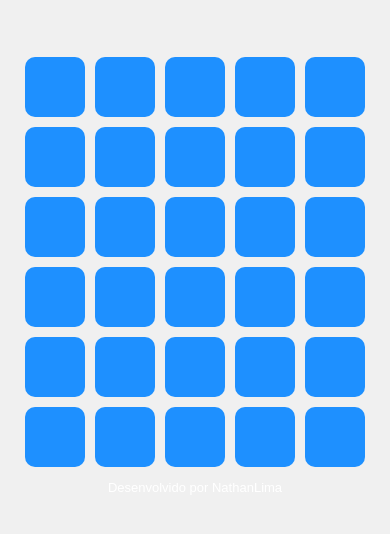
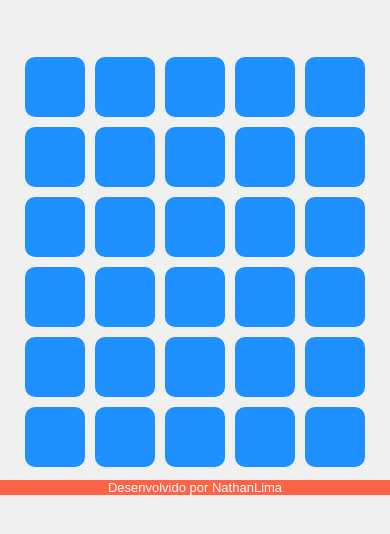
Before and after one commit to nathanlima7/registro-estoque, a plain HTML site: page index.html in a window 390 px wide. Shown: the part 80-614 px from the top of the page. Drawn offline with Linux system fonts and the light colour scheme.

Commit message:
style.css

```diff
--- a/style.css
+++ b/style.css
@@ -62,9 +62,10 @@ h1 {
     }
 footer {
 width: 100%;
-heigt: 30px;
+heigt: 20px;
 align-itens: center;
 justfy-content: space-around;
+background-color: #ff6347;
 }
 
 footer p {
```
